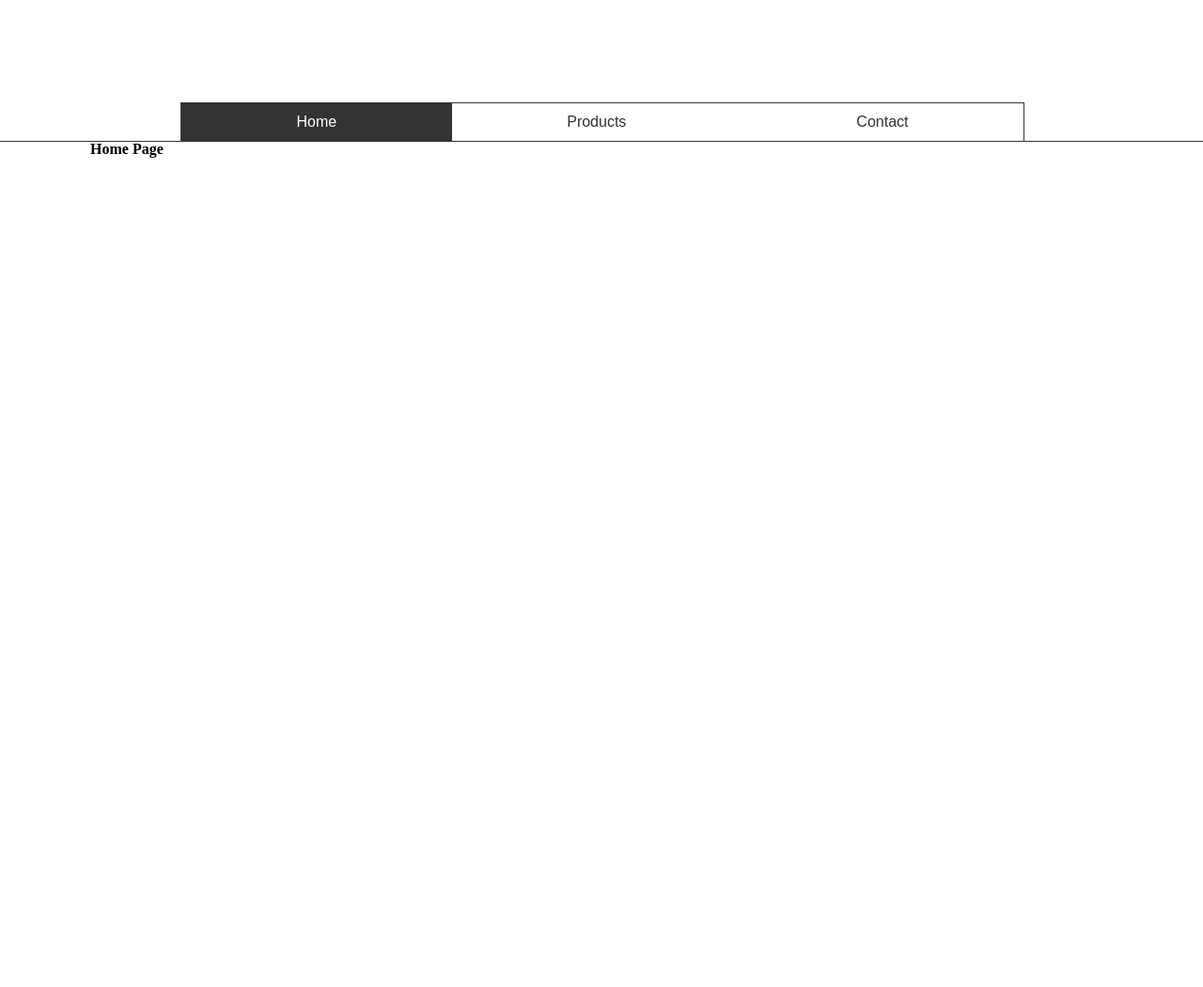
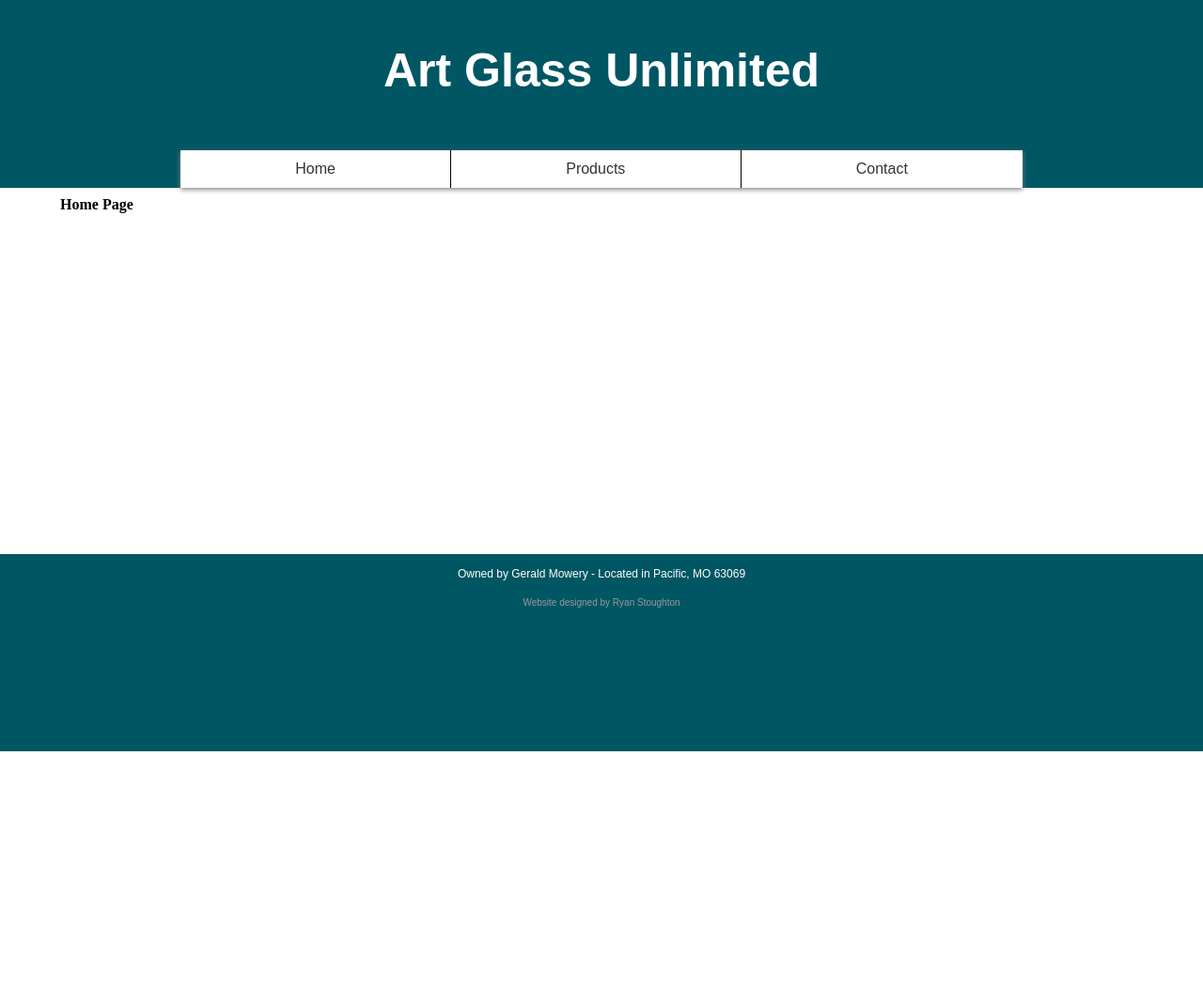
Before and after one commit to rds6y9/ArtGlassUnlimited_Website, a Django app: page / in a window 1280 px wide. Shown: the whole page at 94% size. After the commit the page ends 800 px from the top, so only its background shows below. Run offline with Django 3.2, Linux system fonts and the light colour scheme.

Commit message:
Front end improvements

```diff
--- a/core/static/core/css/main.css
+++ b/core/static/core/css/main.css
@@ -1,10 +1,14 @@
 /* CSS for core/base.html */
+html {
+	background-color: #005663;
+}
 
 header {
 	width: 100%;
-	height: 150px;
-	border-bottom: 1px solid #333;
+	height: 200px;
 	position: relative;
+	background-color: #005663;
+	color: #FFF;
 }
 
 nav {
@@ -14,9 +18,8 @@
 	margin: 0 auto;
 	position: absolute;
 	bottom: 0;
-	border-top: 1px solid #333;
-	border-left: 1px solid #333;
-	border-right: 1px solid #333;
+	background-color: #FFF;
+	box-shadow: 0px 2px 5px #888
 }
 
 nav ul {
@@ -27,6 +30,11 @@
 li {
 	flex-grow: 1;
 	text-align: center;
+	border-right: 1px solid black;
+}
+
+li:last-child {
+	border: none;
 }
 
 li a {
@@ -40,17 +48,56 @@
 }
 
 li a:hover {
-	background-color: #333;
+	background-color: #005663;
 	color: #fff;
 }
 
-#body_wrapper {
-	width: 85%;
-	min-height: 750px;
-	margin: 0 auto;
+#wrapper{
+	position: relative;
+}
+
+#body_content_wrapper {
+	min-height: 480px;
+	padding-top: 10px;
+	padding-left: 5%;
+	padding-right: 5%;
+	background-color: #FFF;
+}
+
+#logo {
+	display: inline-block;
+	width: 100%;
+	text-align: center;
+	padding-top: 50px;
+}
+
+#logo-placeholder {
+	font-family: sans-serif;
+	font-size: 50px;
 }
 
 #footer {
 	width: 100%;
-	height: 150px;
+	height: 100px;
+	position: absolute;
+	bottom: 0;
+	background-color: #005663;
 }
+
+#contact_info {
+	padding-top: 10px;
+	font-family: sans-serif;
+	color: #fff;
+	text-align: center;
+}
+
+#agu_info {
+	font-size: 12px;
+	padding-top: 5px;
+}
+
+#my_info {
+	font-size: 10px;
+	padding-top: 20px;
+	color: #999;
+}
--- a/core/templates/core/base.html
+++ b/core/templates/core/base.html
@@ -31,6 +31,9 @@
 			<div id="wrapper">
 			{% block body_header %}
 				<header>
+					<div id="logo">
+						<h1 id="logo-placeholder">Art Glass Unlimited</h1>
+					</div>
 					<nav>
 						<ul>
 							<li><a href="{% url 'home' %}">Home</a></li>
@@ -41,20 +44,24 @@
 				</header>
    	     	{% endblock %}
 
-   	     	<div id="body_wrapper">
+   	     		<div id="body_content_wrapper">
 	        {% block body_content %}
 
         	{% endblock %}
-        	</div><!-- End of #body_wrapper -->
+        		</div><!-- End of #body_content_wrapper -->
 
         	{% block body_footer %}
         		<div id="footer">
+        			<div id="contact_info">
+        				<p id="agu_info">Owned by Gerald Mowery - Located in Pacific, MO 63069</p>
+        				<p id="my_info">Website designed by Ryan Stoughton</p>
+        			</div>
         		</div> <!-- End of #footer -->
         	{% endblock %}
 
 			{% block body_scripts %}
 			{% endblock %}
-			</div>
+			</div> <!-- End of #wrapper -->
 		{% endblock %}
 	</body>
 
--- a/home/static/home/css/contact.css
+++ b/home/static/home/css/contact.css
@@ -1,6 +1 @@
 /* CSS for contact.css */
-
-.active {
-	background-color: #333;
-	color: #fff;
-}
--- a/home/static/home/css/home.css
+++ b/home/static/home/css/home.css
@@ -1,6 +1 @@
 /* CSS for home.html */
-
-.active {
-	background-color: #333;
-	color: #fff;
-}
--- a/home/static/home/css/products.css
+++ b/home/static/home/css/products.css
@@ -1,6 +1 @@
 /* CSS for products.html */
-
-.active {
-	background-color: #333;
-	color: #fff;
-}
--- a/home/templates/home.html
+++ b/home/templates/home.html
@@ -9,18 +9,6 @@
 		<link rel="stylesheet" type="text/css" href="{% static "/home/css/home.css" %}" />
 	{% endblock %}
 
-	{% block body_header %}
-		<header>
-			<nav>
-				<ul>
-					<li><a href="{% url 'home' %}" class="active">Home</a></li>
-					<li><a href="{% url 'products' %}">Products</a></li>
-					<li><a href="{% url 'contact' %}">Contact</a></li>
-				</ul>
-			</nav>
-		</header>
-   	{% endblock %}
-
 	{% block body_content %}
 		<h1>Home Page</h1>
 	{% endblock %}
```
Also changed, not shown: home/templates/contact.html (+0 -12 lines), home/templates/products.html (+0 -12 lines).
